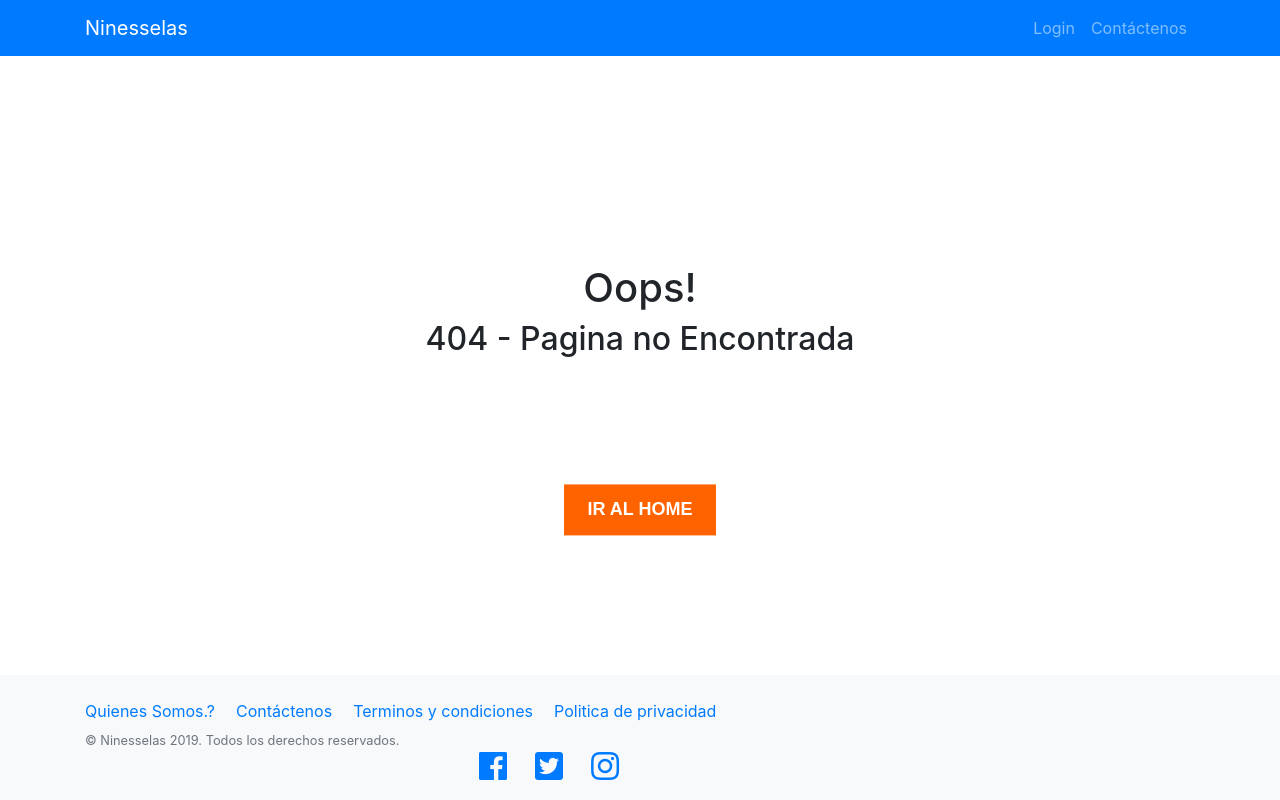
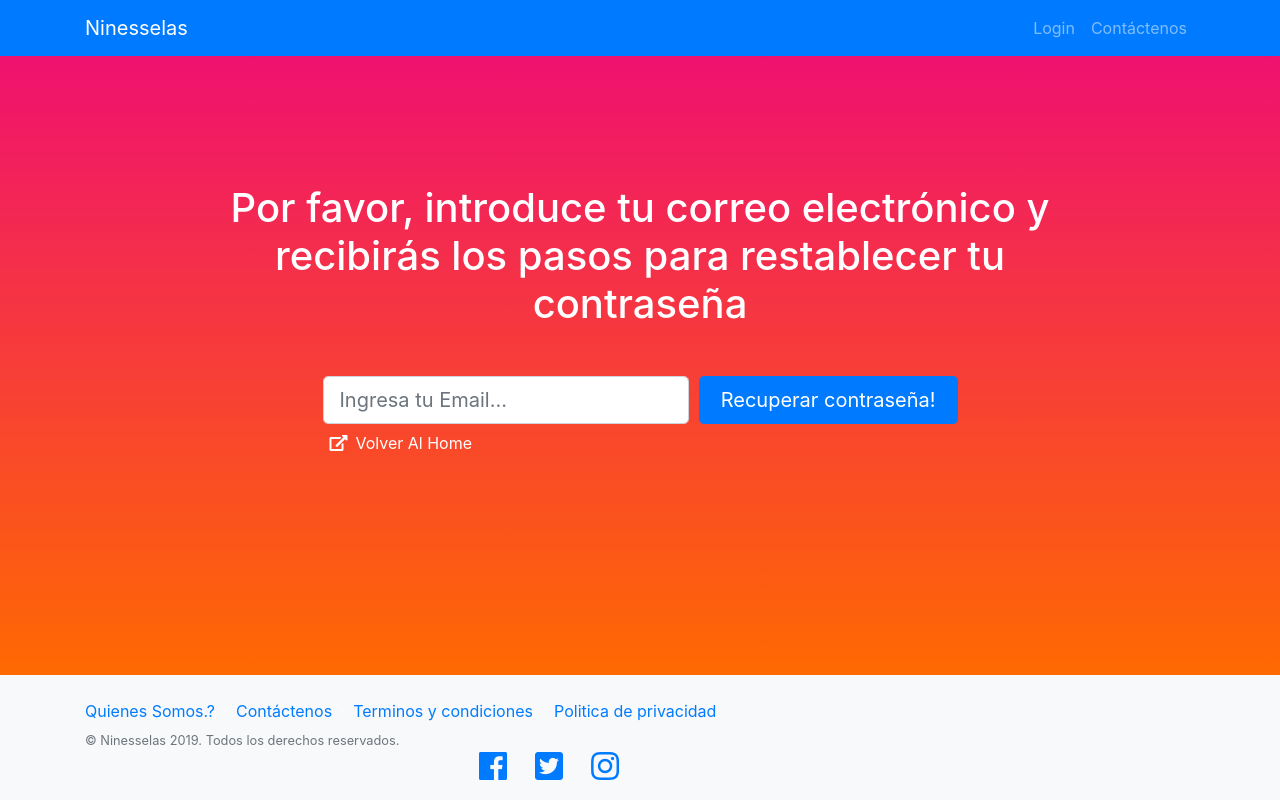
Before and after one commit to stcserviciosdiaz/Ninesselas, an Angular app in the folder FrontView/: page /forgot in a window 1280 px wide. Before the commit this address had no page. Built offline with nearby package versions, Linux system fonts and the light colour scheme.

Commit message:
viewForgotPassword

```diff
--- a/FrontView/src/app/app-routing.module.ts
+++ b/FrontView/src/app/app-routing.module.ts
@@ -11,6 +11,7 @@ import { TermsComponent } from './components/terms/terms.component';
 import { HomeUserComponent } from './components/home-user/home-user.component';
 import { ManagementComponent } from './components/management/management.component';
 import {AuthGuard} from './Guards/auth.guard';
+import { ForgotComponent } from './components/user/forgot/forgot.component';
 
 
 const routes: Routes = [
@@ -18,6 +19,7 @@ const routes: Routes = [
   { path: 'login', component: LoginComponent },
   { path: 'register', component: RegisterComponent },
   { path: 'contact', component: ContactComponent },
+  { path: 'forgot', component: ForgotComponent },
   { path: 'actors',
     component: ActorsComponent,
     canActivate: [AuthGuard]
--- a/FrontView/src/app/app.module.ts
+++ b/FrontView/src/app/app.module.ts
@@ -24,6 +24,7 @@ import { CompanyComponent } from './components/company/company.component';
 import {FormsModule, ReactiveFormsModule} from '@angular/forms';
 import {HttpClientModule, HTTP_INTERCEPTORS } from '@angular/common/http';
 import { HomeUserComponent } from './components/home-user/home-user.component';
+import { ForgotComponent } from './components/user/forgot/forgot.component';
 
 
 @NgModule({
@@ -44,6 +45,7 @@ import { HomeUserComponent } from './components/home-user/home-user.component';
     ActorsComponent,
     CompanyComponent,
     HomeUserComponent,
+    ForgotComponent,
 
   ],
   imports: [
--- /dev/null
+++ b/FrontView/src/app/components/user/forgot/forgot.component.css
@@ -0,0 +1,18 @@
+.forgot-password {
+    color: white;
+    float: left;
+    padding: 7px;
+}
+
+.forgot_password {
+    position: relative;
+    overflow: hidden;
+    padding-top: calc(7rem + 72px);
+    padding-bottom: 7rem;
+    background: linear-gradient(0deg,#ff6a00 0,#ee0979 100%);
+    background-repeat: no-repeat;
+    background-position: center center;
+    background-attachment: scroll;
+    background-size: cover;
+    height: 85vh;
+}
--- /dev/null
+++ b/FrontView/src/app/components/user/forgot/forgot.component.html
@@ -0,0 +1,26 @@
+<app-header></app-header>
+<div class="forgot_password text-white text-center">
+    <div class="overlay"></div>
+    <div class="container">
+      <div class="row">
+        <div class="col-xl-9 mx-auto">
+          <h1 class="mb-5">Por favor, introduce tu correo electrónico y recibirás
+            los pasos para restablecer tu contraseña</h1>
+        </div>
+        <div class="col-md-10 col-lg-8 col-xl-7 mx-auto">
+          <form>
+            <div class="form-row">
+              <div class="col-12 col-md-7 mb-2 mb-md-0">
+                <input type="email" class="form-control form-control-lg" placeholder="Ingresa tu Email...">
+                <p class="forgot-password " routerLink="/home"><i class="fas fa-external-link-alt pr-2"></i>Volver Al Home</p>
+              </div>
+              <div class="col-12 col-md-5">
+                <button type="submit" class="btn btn-block btn-lg btn-primary">Recuperar contraseña!</button>
+              </div>
+            </div>
+          </form>
+        </div>
+      </div>
+    </div>
+</div>
+<app-footer></app-footer>
--- /dev/null
+++ b/FrontView/src/app/components/user/forgot/forgot.component.ts
@@ -0,0 +1,15 @@
+import { Component, OnInit } from '@angular/core';
+
+@Component({
+  selector: 'app-forgot',
+  templateUrl: './forgot.component.html',
+  styleUrls: ['./forgot.component.css']
+})
+export class ForgotComponent implements OnInit {
+
+  constructor() { }
+
+  ngOnInit() {
+  }
+
+}
--- a/FrontView/src/app/components/user/login/login.component.html
+++ b/FrontView/src/app/components/user/login/login.component.html
@@ -21,6 +21,7 @@
                 <label class="custom-control-label" for="customCheck1">Recordar Contraseña</label>
               </div>
               <button class="btn btn-lg btn-primary btn-block text-uppercase" (click)="loginUser()" type="submit">Ingresar</button>
+              <p class="forgot-password " routerLink="/forgot">¿Olvidaste tu contraseña?</p>
             </form>
           </div>
         </div>
```
Also changed, not shown: 1 other file (tests, documents, lock files or other folders).
